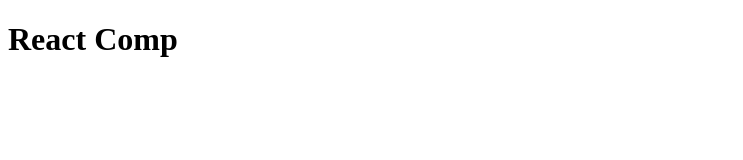
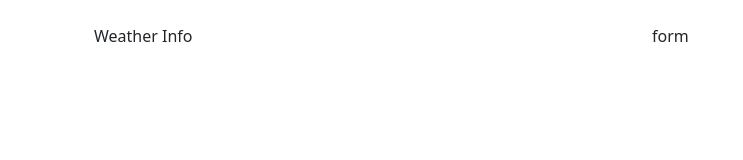
Before and after one commit to pajmunoz/react-clima, a React app: page / in a window 1280 px wide. Shown: the whole page, without its empty margins (0-743 px from the left). Built offline with nearby package versions, Linux system fonts and the light colour scheme.

Commit message:
añadiendo componentes

```diff
--- a/src/app/App.js
+++ b/src/app/App.js
@@ -1,10 +1,23 @@
 import React from 'react';
+import WeatherInfo from './components/WeatherInfo'
+import WeatherForm from './components/WeatherForm'
 
 class App extends React.Component {
 
 
   render() {
-    return <h1>React Comp</h1>;
+    return (
+        <div className="container p-4">
+            <div className="row">
+                <div className="col-6">
+                    <WeatherInfo />
+                </div>
+                <div className="col-6">
+                    <WeatherForm />
+                </div>
+            </div>
+        </div>
+    );
   }
 
 
--- a/src/app/components/WeatherForm.js
+++ b/src/app/components/WeatherForm.js
@@ -0,0 +1,7 @@
+import React from 'react'
+
+const WeatherForm = props => (
+        <div>form</div>
+    )
+
+export default WeatherForm
--- /dev/null
+++ b/src/app/components/WeatherInfo.js
@@ -0,0 +1,7 @@
+import React from 'react'
+
+const WeatherInfo = props =>  (
+        <div>Weather Info</div>
+    )
+
+export default WeatherInfo
--- a/src/index.html
+++ b/src/index.html
@@ -5,8 +5,10 @@
     <meta http-equiv="X-UA-Compatible" content="IE=edge">
     <meta name="viewport" content="width=device-width, initial-scale=1.0">
     <title>Create React App</title>
+    <!-- CSS only -->
+<link href="https://cdn.jsdelivr.net/npm/bootstrap@5.1.3/dist/css/bootstrap.min.css" rel="stylesheet" integrity="sha384-1BmE4kWBq78iYhFldvKuhfTAU6auU8tT94WrHftjDbrCEXSU1oBoqyl2QvZ6jIW3" crossorigin="anonymous">
 </head>
 <body>
-    <div id="app">ff</div>
+    <div id="app"></div>
 </body>
 </html>
```
Also changed, not shown: build/index.html.
